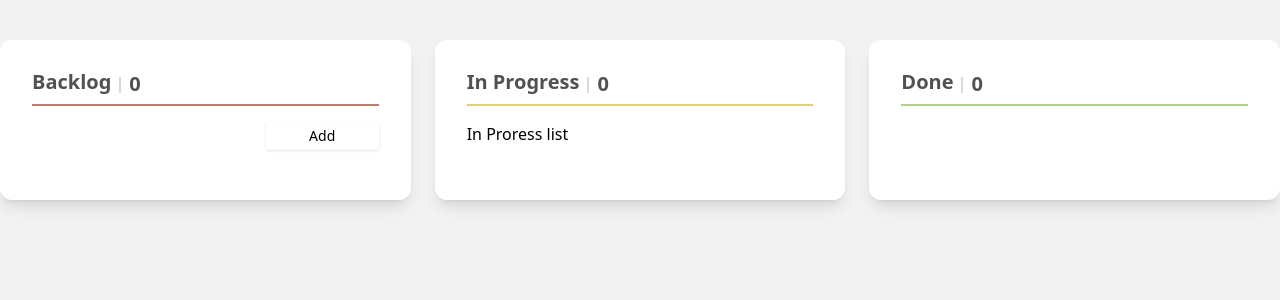
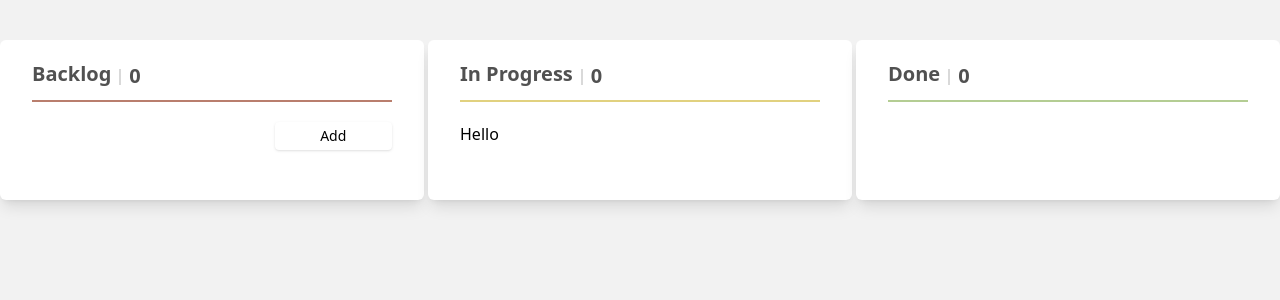
Before and after one commit to aleksi-svaridze/12-todo-app, a React (Vite) app: page / in a window 1280 px wide. Shown: the top 300 px of the page. Built offline with nearby package versions, Linux system fonts and the light colour scheme.

Commit message:
Add styles to task item

```diff
--- a/src/App.jsx
+++ b/src/App.jsx
@@ -79,9 +79,9 @@ const App = () => {
   );
 
   return (
-    <div className="container px-4 md:px-0 mx-auto flex flex-col md:flex-row gap-y-6 md:gap-x-6 justify-between my-10">
-      <section className="bg-white py-5 px-8 w-full rounded-xl shadow-lg md:self-start min-h-40">
-        <h2 className="font-semibold capitalize text-xl py-2 text-[#515151] border-b-2 border-b-[#B97E6D] flex items-center gap-x-2">
+    <div className="container px-4 md:px-0 mx-auto flex flex-col md:flex-row gap-y-6 md:gap-x-1 justify-between my-10">
+      <section className="bg-white py-5 px-8 w-full rounded-md shadow-lg md:self-start min-h-40">
+        <h2 className="font-semibold capitalize text-xl mb-5 pb-3 text-[#515151] border-b-2 border-b-[#B97E6D] flex items-center gap-x-2">
           Backlog
           <span className="border-l-2 border-[#D9D9D9] pl-2 h-4 leading-3.5 -mb-1.5">
             {todoListData.length}
@@ -96,8 +96,8 @@ const App = () => {
         />
       </section>
 
-      <section className="bg-white py-5 px-8 w-full rounded-xl shadow-lg md:self-start min-h-40">
-        <h2 className="font-semibold capitalize text-xl mb-4 py-2 text-[#515151] border-b-2 border-b-[#E1D17F] flex items-center gap-x-2">
+      <section className="bg-white py-5 px-8 w-full rounded-md shadow-lg md:self-start min-h-40">
+        <h2 className="font-semibold capitalize text-xl mb-5 pb-3 text-[#515151] border-b-2 border-b-[#E1D17F] flex items-center gap-x-2">
           in progress
           <span className="border-l-2 border-[#D9D9D9] pl-2 h-4 leading-3.5 -mb-1.5">
             {inProgressList.length}
@@ -106,8 +106,8 @@ const App = () => {
         <InProgressList />
       </section>
 
-      <section className="bg-white py-5 px-8 w-full rounded-xl shadow-lg md:self-start min-h-40">
-        <h2 className="font-semibold capitalize text-xl mb-4 py-2 text-[#515151] border-b-2 border-b-[#B4CD93] flex items-center gap-x-2">
+      <section className="bg-white py-5 px-8 w-full rounded-md shadow-lg md:self-start min-h-40">
+        <h2 className="font-semibold capitalize text-xl mb-5 pb-3 text-[#515151] border-b-2 border-b-[#B4CD93] flex items-center gap-x-2">
           done
           <span className="border-l-2 border-[#D9D9D9] pl-2 h-4 leading-3.5 -mb-1.5">
             {doneTasksList.length}
--- a/src/components/Done/Done.jsx
+++ b/src/components/Done/Done.jsx
@@ -3,7 +3,7 @@ import React from "react";
 const Done = ({ id, title, removeTask, makeTaskActive }) => {
   console.log("Done Component");
   return (
-    <li className="border px-4 py-2 flex items-center gap-x-2 justify-between rounded">
+    <li className="border border-[#B97E6D] border-l-4 px-4 py-3 flex items-center gap-x-2 justify-between rounded">
       <span className="capitalize text-sm overflow-hidden">{title}</span>
       <div className="flex items-center gap-x-2">
         <button
--- a/src/components/InProgress/InProgressList.jsx
+++ b/src/components/InProgress/InProgressList.jsx
@@ -1,3 +1,4 @@
 export const InProgressList = () => {
-  return <div>In Proress list</div>;
+  console.log("in progress list");
+  return <div>Hello</div>;
 };
--- a/src/components/Todo/Todo.jsx
+++ b/src/components/Todo/Todo.jsx
@@ -3,7 +3,7 @@ import React from "react";
 const Todo = ({ title, makeTaskDone, id }) => {
   console.log("Todo Component");
   return (
-    <li className="border px-4 py-2 flex items-center gap-x-2 justify-between rounded">
+    <li className="border border-[#B97E6D] border-l-4 px-4 py-3 flex items-center gap-x-2 justify-between rounded">
       <span className="capitalize text-sm overflow-hidden">{title}</span>
       <button
         onClick={() => makeTaskDone(id)}
```
